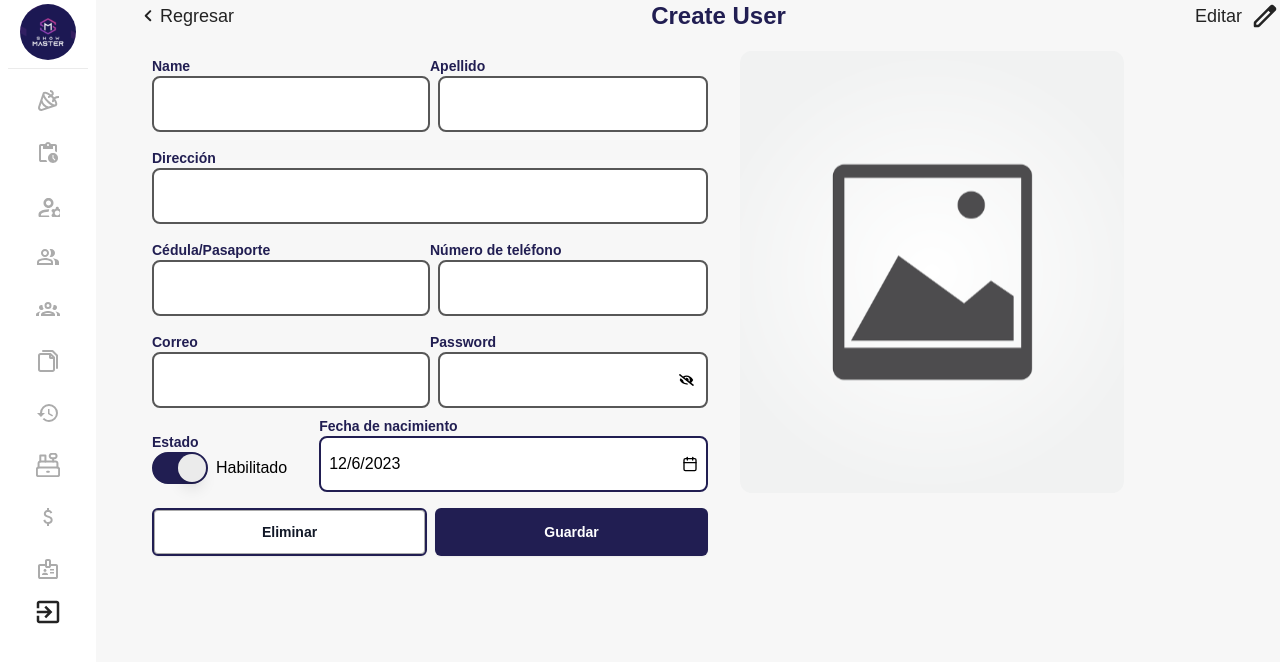
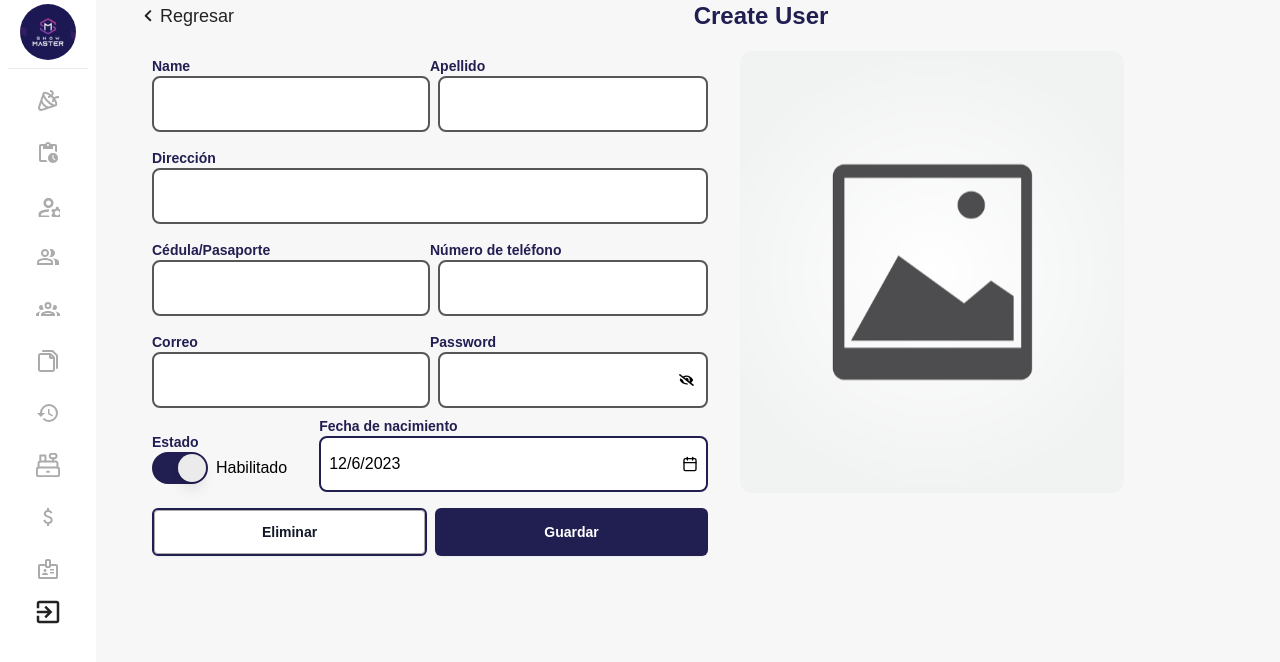
Before and after one commit to GEnma29/Testing-deploy, a React (Vite) app: page /private/create-manager in a window 1280 px wide. Shown: the top 662 px of the page. Built offline with nearby package versions, Linux system fonts and the light colour scheme; sample sign-in values are in the browser's storage.

Commit message:
fixed despcription

```diff
--- a/src/components/cashiers/layout.tsx
+++ b/src/components/cashiers/layout.tsx
@@ -32,7 +32,7 @@ const CashierLayout: React.FC = () => {
                         textRight={'Añadir cajero'}
                         actionRight={() => gotTo(PrivateRoutes.CREATE_CASHIER)}
                         actionLeft={() => gotTo(PrivateRoutes.CASHIERS)}
-                        textLeft="Regresar"
+                        // textLeft="Regresar"
                         title="Cajeros"
                     />
                     {isLoading && <p>loading...</p>}
@@ -47,7 +47,7 @@ const CashierLayout: React.FC = () => {
                                         onClick={() => gotTo(`${PrivateRoutes.MANAGER}/${manager.id}`)}
                                         icon={<ProtocolIcon />}
                                         title={`${manager.first_name} ${manager.last_name}`}
-                                        description={'manager'}
+                                        description={'cajero'}
                                         status={manager.active}
                                     />
                                 );
--- a/src/components/events/layout/create.tsx
+++ b/src/components/events/layout/create.tsx
@@ -39,7 +39,7 @@ const CreateLayout: React.FC = () => {
         <div className="flex w-full h-full flex-col">
           <Header
             type={HeaderType.EDIT}
-            textRight={'Editar'}
+            // textRight={'Editar'}
             actionRight={() => gotTo(`${PrivateRoutes.NEW_EVENT}`)}
             actionLeft={() => gotTo(PrivateRoutes.EVENTS)}
             textLeft="Regresar"
--- a/src/components/events/layout/edit.tsx
+++ b/src/components/events/layout/edit.tsx
@@ -44,7 +44,7 @@ const EditEventLayout = () => {
           <Header
             className="lg:mb-8"
             type={HeaderType.EDIT}
-            textRight={'Editar'}
+            //textRight={'Editar'}
             actionRight={() => console.log('nothing')}
             actionLeft={() => gotTo(PrivateRoutes.EVENTS)}
             textLeft="Regresar"
--- a/src/components/manager/create-user.tsx
+++ b/src/components/manager/create-user.tsx
@@ -20,7 +20,7 @@ const CreateLayout: React.FC<{
                 <div className="flex w-full items-center justify-center h-full flex-col">
                     <Header
                         type={HeaderType.EDIT}
-                        textRight={'Editar'}
+                        // textRight={'Editar'}
                         actionRight={() => { }}
                         actionLeft={() => navigate(-1)}
                         textLeft="Regresar"
--- a/src/components/manager/layout.tsx
+++ b/src/components/manager/layout.tsx
@@ -32,7 +32,7 @@ const ManagerLayout: React.FC = () => {
                         textRight={'Añadir manager'}
                         actionRight={() => gotTo(PrivateRoutes.CREATE_MANAGER)}
                         actionLeft={() => gotTo(PrivateRoutes.EVENTS)}
-                        textLeft="Regresar"
+                        //textLeft="Regresar"
                         title="Manager"
                     />
                     {isLoading && <p>loading...</p>}
--- a/src/components/protocol/layout.tsx
+++ b/src/components/protocol/layout.tsx
@@ -31,7 +31,7 @@ const ProtocolLayout: React.FC = () => {
                         textRight={'Añadir protocol'}
                         actionRight={() => gotTo(PrivateRoutes.CREATE_PROTOCOL)}
                         actionLeft={() => gotTo(PrivateRoutes.EVENTS)}
-                        textLeft="Regresar"
+                        //textLeft="Regresar"
                         title="Protocol"
                     />
                     {isLoading && <p>loading...</p>}
@@ -46,7 +46,7 @@ const ProtocolLayout: React.FC = () => {
                                         onClick={() => gotTo(`${PrivateRoutes.MANAGER}/${manager.id}`)}
                                         icon={<ProtocolIcon />}
                                         title={`${manager.first_name} ${manager.last_name}`}
-                                        description={'manager'}
+                                        description={'Protocol'}
                                         status={manager.active}
                                     />
                                 );
```
